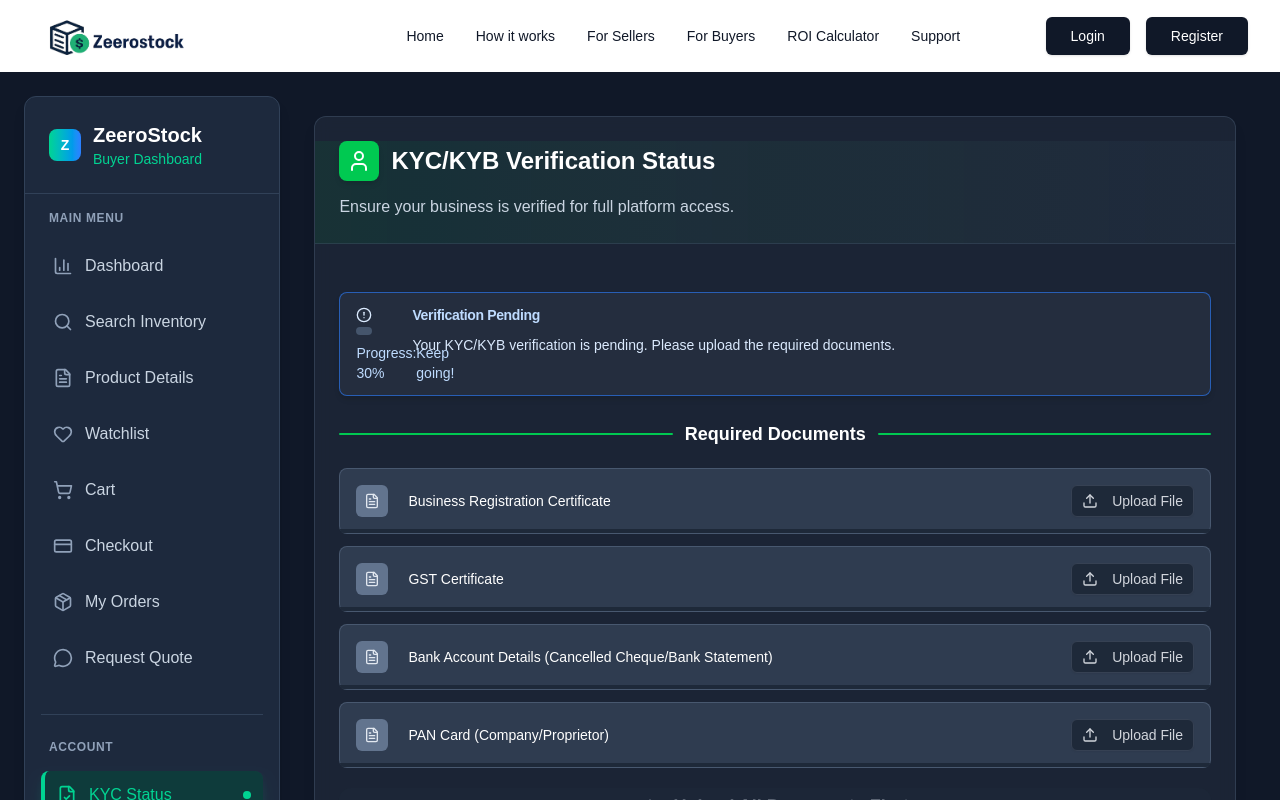
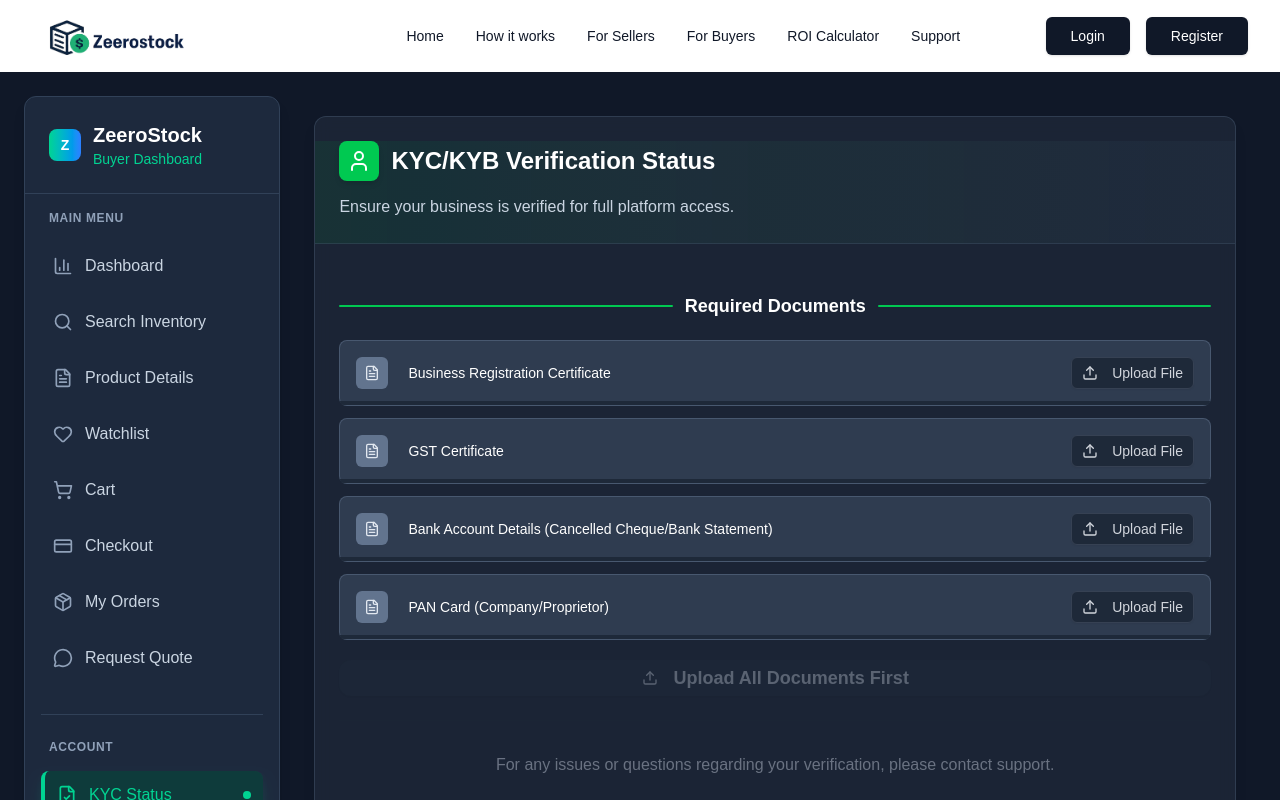
Before and after one commit to Mr-Tracko/Zeerostock-Next-, a Next.js app: page /pages/buyer/KycStatus in a window 1280 px wide. Shown: the top 800 px of the page. Built offline with nearby package versions, Linux system fonts and the light colour scheme.

Commit message:
edited the kyc error

```diff
--- a/src/app/pages/buyer/KycStatus/page.tsx
+++ b/src/app/pages/buyer/KycStatus/page.tsx
@@ -12,7 +12,7 @@ import { CheckCircle, AlertCircle, Upload, FileText, XCircle, User } from 'lucid
 import BuyerSidebar from "../../../components/BuyerSidebar";
 
 // Type definitions
-type KycStatus = 'Verified' | 'Pending' | 'Rejected' | 'More Info Needed';
+type KycStatus = "Verified" | "Pending" | "Failed" | "Other" | "More Info Needed" | "Rejected" |null;
 
 interface Document {
   id: string;
@@ -22,9 +22,9 @@ interface Document {
 }
 
 interface BuyerKycStatusPageProps {
-  id: string;
-  name: string;
-  email: string;
+  id?: string;
+  name?: string;
+  email?: string;
 }
 
 const BuyerKycStatusPage: React.FC<BuyerKycStatusPageProps> = () => {
@@ -74,7 +74,7 @@ const BuyerKycStatusPage: React.FC<BuyerKycStatusPageProps> = () => {
     }
   };
 
-  const getStatusAlert = (): JSX.Element | null => {
+  const getStatusAlert = (KycStatus : KycStatus) => {
     switch (kycStatus) {
       case 'Verified':
         return (
@@ -96,8 +96,8 @@ const BuyerKycStatusPage: React.FC<BuyerKycStatusPageProps> = () => {
                 value={progressValue}
                 className="w-full h-2 bg-slate-600 rounded-full"
                 style={{
-                  '--progress-foreground': 'linear-gradient(90deg, #10B981, #34D399)'
-                } as React.CSSProperties}
+                  ['--progress-foreground' as any]: 'linear-gradient(90deg, #10B981, #34D399)'
+                }}
               />
               <div className="flex justify-between mt-2 text-sm text-blue-200">
                 <span>Progress: {progressValue}%</span>
@@ -183,7 +183,7 @@ const BuyerKycStatusPage: React.FC<BuyerKycStatusPageProps> = () => {
               </CardHeader>
 
               <CardContent className="space-y-6 p-6">
-                {getStatusAlert()}
+                {/* {getStatusAlert()} */}
 
                 {(kycStatus === 'Pending' || kycStatus === 'More Info Needed') && (
                   <div className="space-y-5">
```
